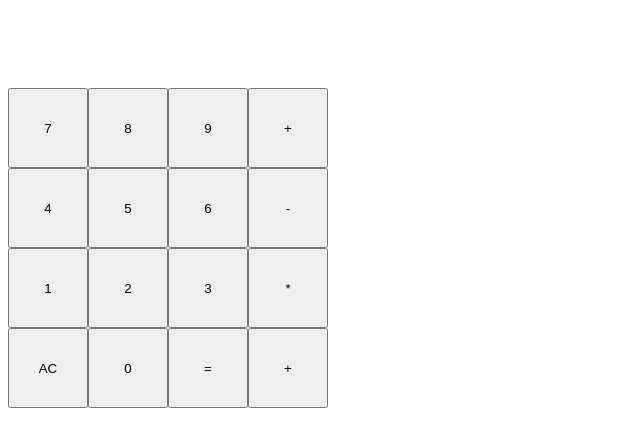
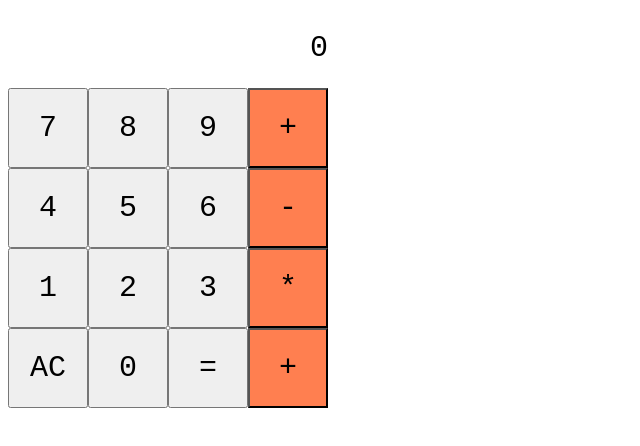
Before and after one commit to Kylo33/odin-calculator, a plain HTML site: page index.html in a window 1280 px wide. Shown: the whole page, without its empty margins (0-640 px from the left). Drawn offline with Linux system fonts and the light colour scheme.

Commit message:
feat: add basic ui styling/formatting

```diff
--- a/index.html
+++ b/index.html
@@ -9,7 +9,9 @@
     </head>
     <body>
         <div class="container">
-            <div id="display"></div>
+            <div id="display">
+                <div id="text">0</div>
+            </div>
 
             <button class="number">7</button>
             <button class="number">8</button>
--- a/style.css
+++ b/style.css
@@ -1,3 +1,9 @@
+#text,
+button {
+    font-size: 30px;
+    font-family: monospace;
+}
+
 .container {
     display: flex;
     width: 320px;
@@ -13,4 +19,11 @@
 #display {
     height: 80px;
     width: 100%;
+    display: flex;
+    justify-content: end;
+    align-items: center;
 }
+
+.operator {
+    background-color: coral;
+}
```
